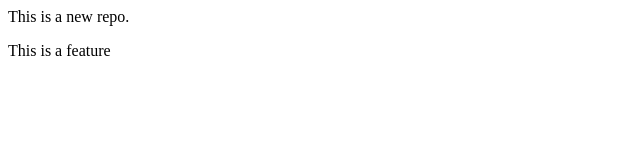
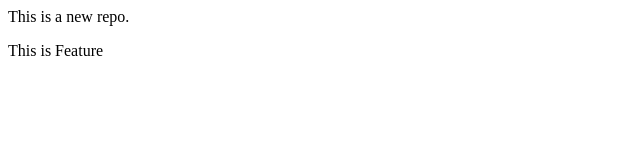
Before and after one commit to Mzhr110/remoterepo, a plain HTML site: page index.html in a window 1280 px wide. Shown: the full height of the page, 0-640 px from the left. Drawn offline with Linux system fonts and the light colour scheme.

Commit message:
Add new feature

```diff
--- a/index.html
+++ b/index.html
@@ -1,2 +1,2 @@
 <p>This is a new repo.</p>
-<p>This is a feature</p>
+<p>This is Feature</p>
```
